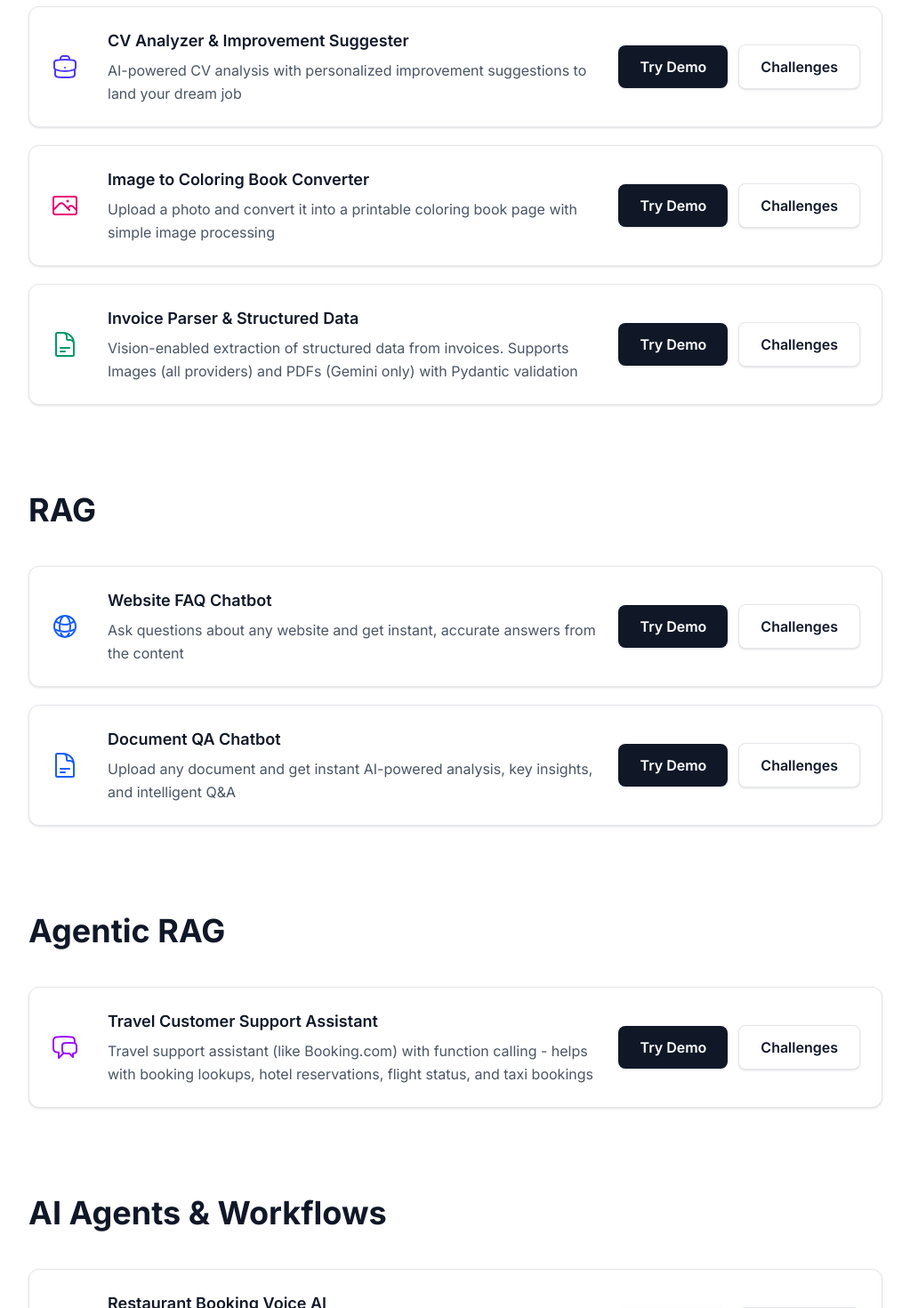
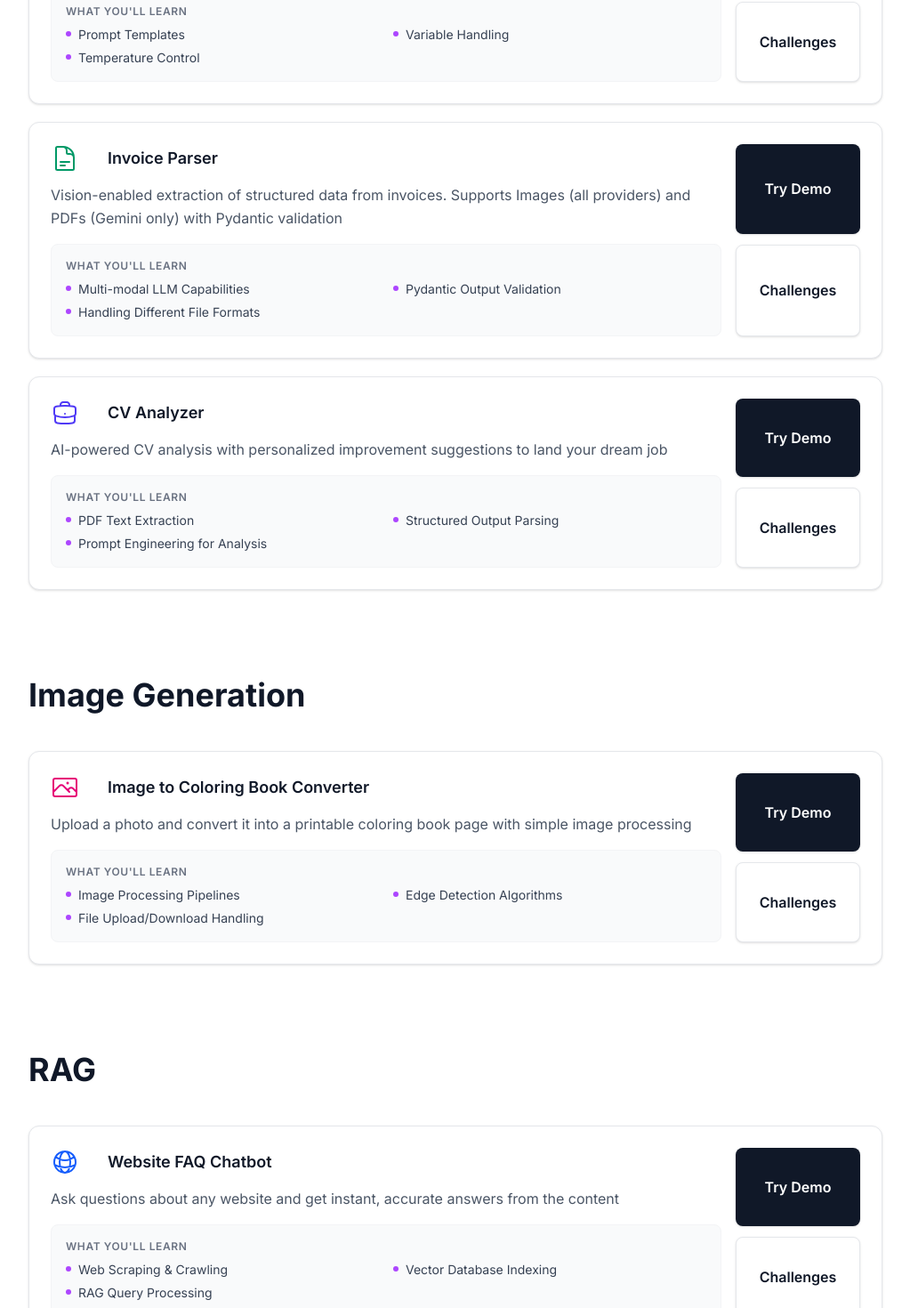
Before and after one commit to learnwithparam/monkey-kata, a Next.js app in the folder frontend/: page / in a window 1280 px wide. Shown: the part 760-2230 px from the top of the page at 89% size, without its empty margins (128-1151 px from the left). Built offline with nearby package versions, Linux system fonts and the light colour scheme.

Commit message:
fix: home page list for demo

```diff
--- a/frontend/src/app/page.tsx
+++ b/frontend/src/app/page.tsx
@@ -29,7 +29,7 @@ export default function Home() {
                   key={index}
                   title={category.title}
                 >
-                  {category.demos.map((demo: { icon: React.ReactNode; title: string; description: string; demoHref?: string; challengeHref?: string; isComingSoon?: boolean }, demoIndex: number) => (
+                  {category.demos.map((demo, demoIndex) => (
                     <DemoCard
                       key={demoIndex}
                       icon={demo.icon}
@@ -38,6 +38,7 @@ export default function Home() {
                       demoHref={demo.demoHref}
                       challengeHref={demo.challengeHref}
                       isComingSoon={demo.isComingSoon}
+                      learnings={demo.learnings}
                     />
                   ))}
                 </WeekSection>
--- a/frontend/src/components/DemoCard.tsx
+++ b/frontend/src/components/DemoCard.tsx
@@ -8,6 +8,7 @@ interface DemoCardProps {
   demoHref?: string;
   challengeHref?: string;
   isComingSoon?: boolean;
+  learnings?: string[];
 }
 
 export default function DemoCard({
@@ -16,7 +17,8 @@ export default function DemoCard({
   description,
   demoHref,
   challengeHref,
-  isComingSoon = false
+  isComingSoon = false,
+  learnings
 }: DemoCardProps) {
   if (isComingSoon) {
     return (
@@ -34,19 +36,35 @@ export default function DemoCard({
   }
 
   return (
-    <div className="group flex flex-col sm:flex-row sm:items-center justify-between p-5 sm:p-6 bg-white rounded-xl border border-gray-200 hover:border-purple-200/50 transition-all duration-300 shadow-sm hover:shadow-lg hover:-translate-y-0.5">
-      <div className="flex items-start sm:items-center mb-4 sm:mb-0 flex-1">
-        <div className="flex-shrink-0 group-hover:scale-110 transition-transform duration-300">{icon}</div>
-        <div className="ml-4 flex-1">
-          <h4 className="font-semibold text-gray-900 text-base sm:text-lg mb-1.5 group-hover:text-gray-950 transition-colors">{title}</h4>
-          <p className="text-sm sm:text-base text-gray-600 leading-relaxed">{description}</p>
+    <div className="group flex flex-col sm:flex-row justify-between p-5 sm:p-6 bg-white rounded-xl border border-gray-200 hover:border-purple-200/50 transition-all duration-300 shadow-sm hover:shadow-lg hover:-translate-y-0.5">
+      <div className="flex flex-col mb-4 sm:mb-0 flex-1 mr-4">
+        <div className="flex items-start sm:items-center mb-3">
+          <div className="flex-shrink-0 group-hover:scale-110 transition-transform duration-300">{icon}</div>
+          <h4 className="ml-4 font-semibold text-gray-900 text-base sm:text-lg group-hover:text-gray-950 transition-colors">{title}</h4>
         </div>
+
+        <p className="text-sm sm:text-base text-gray-600 leading-relaxed mb-4">{description}</p>
+
+        {learnings && learnings.length > 0 && (
+          <div className="mt-auto bg-gray-50 rounded-lg p-3 sm:p-4 border border-gray-100">
+            <h5 className="text-xs font-semibold text-gray-500 uppercase tracking-wider mb-2">What you'll learn</h5>
+            <ul className="grid grid-cols-1 sm:grid-cols-2 gap-x-4 gap-y-1.5">
+              {learnings.map((learning, idx) => (
+                <li key={idx} className="flex items-start text-sm text-gray-700">
+                  <div className="mt-1.5 w-1.5 h-1.5 rounded-full bg-purple-500 flex-shrink-0 mr-2"></div>
+                  <span>{learning}</span>
+                </li>
+              ))}
+            </ul>
+          </div>
+        )}
       </div>
-      <div className="flex flex-col sm:flex-row items-stretch sm:items-center gap-2 sm:gap-3 sm:ml-4">
+
+      <div className="flex flex-col justify-center gap-2 sm:gap-3 flex-shrink-0 min-w-[140px]">
         {demoHref && (
           <Link
             href={demoHref}
-            className="flex-1 sm:flex-none bg-gray-900 hover:bg-gray-800 text-white font-semibold py-2.5 sm:py-3 px-5 sm:px-6 rounded-lg transition-all duration-200 shadow-sm hover:shadow-md text-center whitespace-nowrap text-sm sm:text-base hover:scale-105"
+            className="flex-1 bg-gray-900 hover:bg-gray-800 text-white font-semibold py-2.5 sm:py-3 px-5 sm:px-6 rounded-lg transition-all duration-200 shadow-sm hover:shadow-md text-center whitespace-nowrap text-sm sm:text-base hover:scale-105 flex items-center justify-center"
           >
             Try Demo
           </Link>
@@ -54,7 +72,7 @@ export default function DemoCard({
         {challengeHref && (
           <Link
             href={challengeHref}
-            className="flex-1 sm:flex-none bg-white text-gray-900 font-semibold py-2.5 sm:py-3 px-5 sm:px-6 rounded-lg border border-gray-200 hover:border-gray-300 hover:bg-gray-50 transition-all duration-200 shadow-sm hover:shadow-md text-center text-sm sm:text-base"
+            className="flex-1 bg-white text-gray-900 font-semibold py-2.5 sm:py-3 px-5 sm:px-6 rounded-lg border border-gray-200 hover:border-gray-300 hover:bg-gray-50 transition-all duration-200 shadow-sm hover:shadow-md text-center text-sm sm:text-base flex items-center justify-center"
           >
             Challenges
           </Link>
--- a/frontend/src/data/demos.tsx
+++ b/frontend/src/data/demos.tsx
@@ -29,6 +29,7 @@ export interface Demo {
   challengeHref?: string;
   apiSlug?: string; // Backend API folder name (e.g., 'travel_support_assistant')
   isComingSoon?: boolean;
+  learnings: string[];
 }
 
 // Utility to find demo by challenge slug
@@ -51,7 +52,7 @@ export interface CategoryData {
 
 export const categoriesData: CategoryData[] = [
   {
-    title: "LLM & Prompting",
+    title: "LLM & Prompt Engineering",
     color: "bg-purple-100 text-purple-800",
     demos: [
       {
@@ -60,31 +61,57 @@ export const categoriesData: CategoryData[] = [
         description: "AI-powered bedtime stories that adapt to your child's interests and age",
         demoHref: "/demos/bedtime-story",
         challengeHref: "/challenges/bedtime-story-generator",
-        apiSlug: "bedtime_story_generator"
+        apiSlug: "bedtime_story_generator",
+        learnings: [
+          "Prompt Templates",
+          "Variable Handling",
+          "Temperature Control"
+        ]
+      },
+      {
+        icon: <DocumentTextIcon className="w-8 h-8 text-emerald-600 mr-4" />,
+        title: "Invoice Parser",
+        description: "Vision-enabled extraction of structured data from invoices. Supports Images (all providers) and PDFs (Gemini only) with Pydantic validation",
+        demoHref: "/demos/invoice-parser",
+        challengeHref: "/challenges/invoice-parser",
+        apiSlug: "invoice_parser",
+        learnings: [
+          "Multi-modal LLM Capabilities",
+          "Pydantic Output Validation",
+          "Handling Different File Formats"
+        ]
       },
       {
         icon: <BriefcaseIcon className="w-8 h-8 text-indigo-600 mr-4" />,
-        title: "CV Analyzer & Improvement Suggester",
+        title: "CV Analyzer",
         description: "AI-powered CV analysis with personalized improvement suggestions to land your dream job",
         demoHref: "/demos/cv-analyzer",
         challengeHref: "/challenges/cv-analyzer",
-        apiSlug: "cv_analyzer"
-      },
+        apiSlug: "cv_analyzer",
+        learnings: [
+          "PDF Text Extraction",
+          "Structured Output Parsing",
+          "Prompt Engineering for Analysis"
+        ]
+      }
+    ]
+  },
+  {
+    title: "Image Generation",
+    color: "bg-pink-100 text-pink-800",
+    demos: [
       {
         icon: <PhotoIcon className="w-8 h-8 text-pink-600 mr-4" />,
         title: "Image to Coloring Book Converter",
         description: "Upload a photo and convert it into a printable coloring book page with simple image processing",
         demoHref: "/demos/image-to-drawing",
         challengeHref: "/challenges/image-to-drawing",
-        apiSlug: "image_to_drawing"
-      },
-      {
-        icon: <DocumentTextIcon className="w-8 h-8 text-emerald-600 mr-4" />,
-        title: "Invoice Parser & Structured Data",
-        description: "Vision-enabled extraction of structured data from invoices. Supports Images (all providers) and PDFs (Gemini only) with Pydantic validation",
-        demoHref: "/demos/invoice-parser",
-        challengeHref: "/challenges/invoice-parser",
-        apiSlug: "invoice_parser"
+        apiSlug: "image_to_drawing",
+        learnings: [
+          "Image Processing Pipelines",
+          "Edge Detection Algorithms",
+          "File Upload/Download Handling"
+        ]
       }
     ]
   },
@@ -98,7 +125,12 @@ export const categoriesData: CategoryData[] = [
         description: "Ask questions about any website and get instant, accurate answers from the content",
         demoHref: "/demos/website-rag",
         challengeHref: "/challenges/website-rag",
-        apiSlug: "website_rag"
+        apiSlug: "website_rag",
+        learnings: [
+          "Web Scraping & Crawling",
+          "Vector Database Indexing",
+          "RAG Query Processing"
+        ]
       },
       {
         icon: <DocumentTextIcon className="w-8 h-8 text-blue-600 mr-4" />,
@@ -106,7 +138,12 @@ export const categoriesData: CategoryData[] = [
         description: "Upload any document and get instant AI-powered analysis, key insights, and intelligent Q&A",
         demoHref: "/demos/document-qa-chatbot",
         challengeHref: "/challenges/document-qa-chatbot",
-        apiSlug: "document_qa_chatbot"
+        apiSlug: "document_qa_chatbot",
+        learnings: [
+          "Document Ingestion Pipelines",
+          "Chunking Strategies",
+          "Context Retrieval"
+        ]
       }
     ]
   },
@@ -120,13 +157,18 @@ export const categoriesData: CategoryData[] = [
         description: "Travel support assistant (like Booking.com) with function calling - helps with booking lookups, hotel reservations, flight status, and taxi bookings",
         demoHref: "/demos/travel-support",
         challengeHref: "/challenges/travel-support",
-        apiSlug: "travel_support_assistant"
+        apiSlug: "travel_support_assistant",
+        learnings: [
+          "Tool/Function Calling",
+          "Conversation State Management",
+          "External API Integration"
+        ]
       }
     ]
   },
   {
-    title: "AI Agents & Workflows",
-    color: "bg-green-100 text-green-800",
+    title: "Voice Agents",
+    color: "bg-orange-100 text-orange-800",
     demos: [
       {
         icon: <PhoneIcon className="w-8 h-8 text-orange-600 mr-4" />,
@@ -134,15 +176,44 @@ export const categoriesData: CategoryData[] = [
         description: "Take food orders naturally through voice conversation with AI-powered restaurant assistant",
         demoHref: "/demos/restaurant-booking",
         challengeHref: "/challenges/restaurant-booking",
-        apiSlug: "restaurant_booking"
+        apiSlug: "restaurant_booking",
+        learnings: [
+          "Voice-to-Text Integration",
+          "Real-time Interaction",
+          "Audio Processing"
+        ]
       },
+      {
+        icon: <HeartIcon className="w-8 h-8 text-red-600 mr-4" />,
+        title: "Medical Office Triage Voice AI",
+        description: "Multi-agent voice AI system that routes patients to specialized departments with context preservation",
+        demoHref: "/demos/medical-office-triage",
+        challengeHref: "/challenges/medical-office-triage",
+        apiSlug: "medical_office_triage",
+        learnings: [
+          "Specialist Routing Logic",
+          "Multi-agent Orchestration",
+          "Context Preservation"
+        ]
+      }
+    ]
+  },
+  {
+    title: "AI Workflows",
+    color: "bg-green-100 text-green-800",
+    demos: [
       {
         icon: <LegalIcon className="w-8 h-8 text-red-600 mr-4" />,
         title: "Legal Case Intake Workflow",
         description: "Client intake with AI-powered case assessment and human lawyer review",
         demoHref: "/demos/legal-case-intake",
         challengeHref: "/challenges/legal-case-intake",
-        apiSlug: "legal_case_intake"
+        apiSlug: "legal_case_intake",
+        learnings: [
+          "Complex Logic Handling",
+          "Approval Workflows",
+          "Structured Data Extraction"
+        ]
       },
       {
         icon: <BriefcaseIcon className="w-8 h-8 text-green-600 mr-4" />,
@@ -150,29 +221,31 @@ export const categoriesData: CategoryData[] = [
         description: "Upload your resume and watch AI automatically fill your job application form in real-time",
         demoHref: "/demos/job-application-form-filling",
         challengeHref: "/challenges/job-application-form-filling",
-        apiSlug: "job_application_form_filling"
+        apiSlug: "job_application_form_filling",
+        learnings: [
+          "Document Understanding",
+          "Form Filling Automation",
+          "Data Mapping"
+        ]
       }
     ]
   },
   {
-    title: "Multi Agent Systems",
+    title: "AI Agents",
     color: "bg-red-100 text-red-800",
     demos: [
-      {
-        icon: <HeartIcon className="w-8 h-8 text-red-600 mr-4" />,
-        title: "Medical Office Triage Voice AI",
-        description: "Multi-agent voice AI system that routes patients to specialized departments with context preservation",
-        demoHref: "/demos/medical-office-triage",
-        challengeHref: "/challenges/medical-office-triage",
-        apiSlug: "medical_office_triage"
-      },
       {
         icon: <UserGroupIcon className="w-8 h-8 text-green-600 mr-4" />,
         title: "Lead Scoring & Email Generation",
         description: "Score candidates against job descriptions and generate personalized emails using AI-powered multi-crew workflows",
         demoHref: "/demos/lead-scoring",
         challengeHref: "/challenges/lead-scoring",
-        apiSlug: "lead_scoring"
+        apiSlug: "lead_scoring",
+        learnings: [
+          "Criteria Matching",
+          "Personalized Content Generation",
+          "Batch Processing"
+        ]
       },
       {
         icon: <MagnifyingGlassIcon className="w-8 h-8 text-green-600 mr-4" />,
@@ -180,7 +253,12 @@ export const categoriesData: CategoryData[] = [
         description: "Research competitors and analyze market positioning using multi-agent workflows",
         demoHref: "/demos/competitor-analysis",
         challengeHref: "/challenges/competitor-analysis",
-        apiSlug: "competitor_analysis"
+        apiSlug: "competitor_analysis",
+        learnings: [
+          "Web Search Integration",
+          "Information Synthesis",
+          "Report Generation"
+        ]
       }
     ]
   }
```
